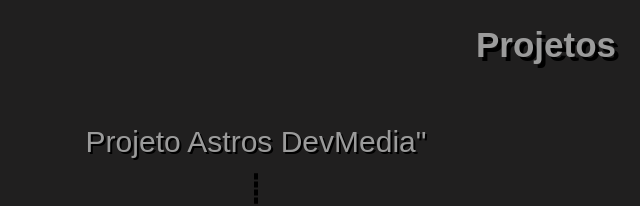
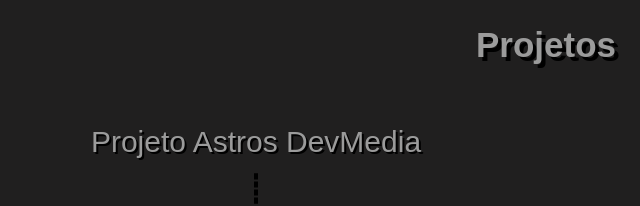
Before and after one commit to monteiroIuri/monteiroIuri.github.io, a plain HTML site: page index.html in a window 1280 px wide. Shown: the part 1660-1866 px from the top of the page, 94-734 px from the left. Drawn offline with Linux system fonts and the light colour scheme.

Commit message:
Add files via upload

```diff
--- a/index.html
+++ b/index.html
@@ -107,7 +107,7 @@
         <h2 class="main-title">Projetos</h2>
                 <div class="arround">
                     <figure class="node-card2">
-                        <figcaption class="title">Projeto Astros DevMedia"</figcaption>
+                        <figcaption class="title">Projeto Astros DevMedia</figcaption>
                             <div class="wrapper-card">
                                 <a href="https://github.com/monteiroIuri/projetoAstros" target="_blank">
                                     <img class="card-project" src="img/evento-astro.gif" alt="Projeto Astros DevMedia" width="620" height="385">
```
